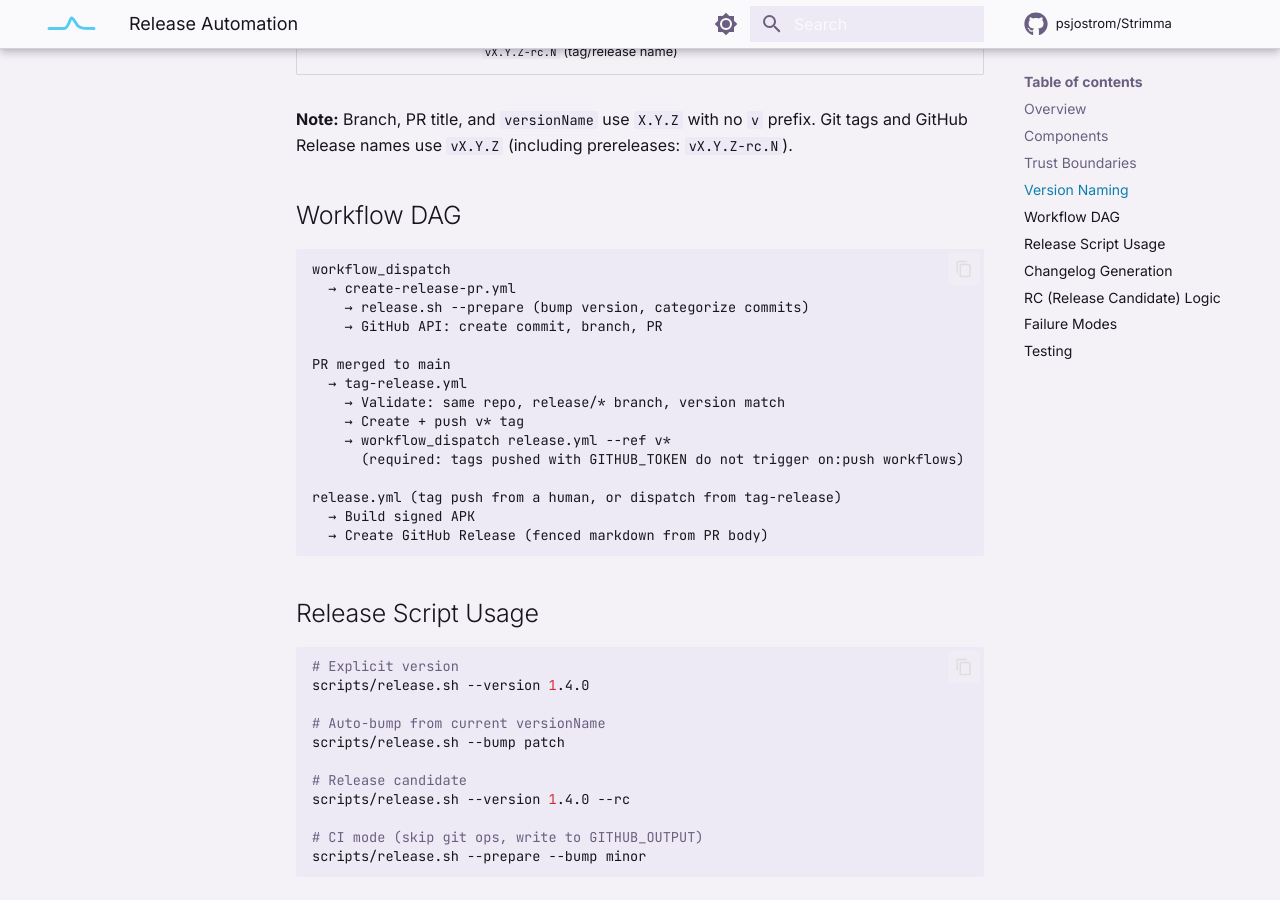
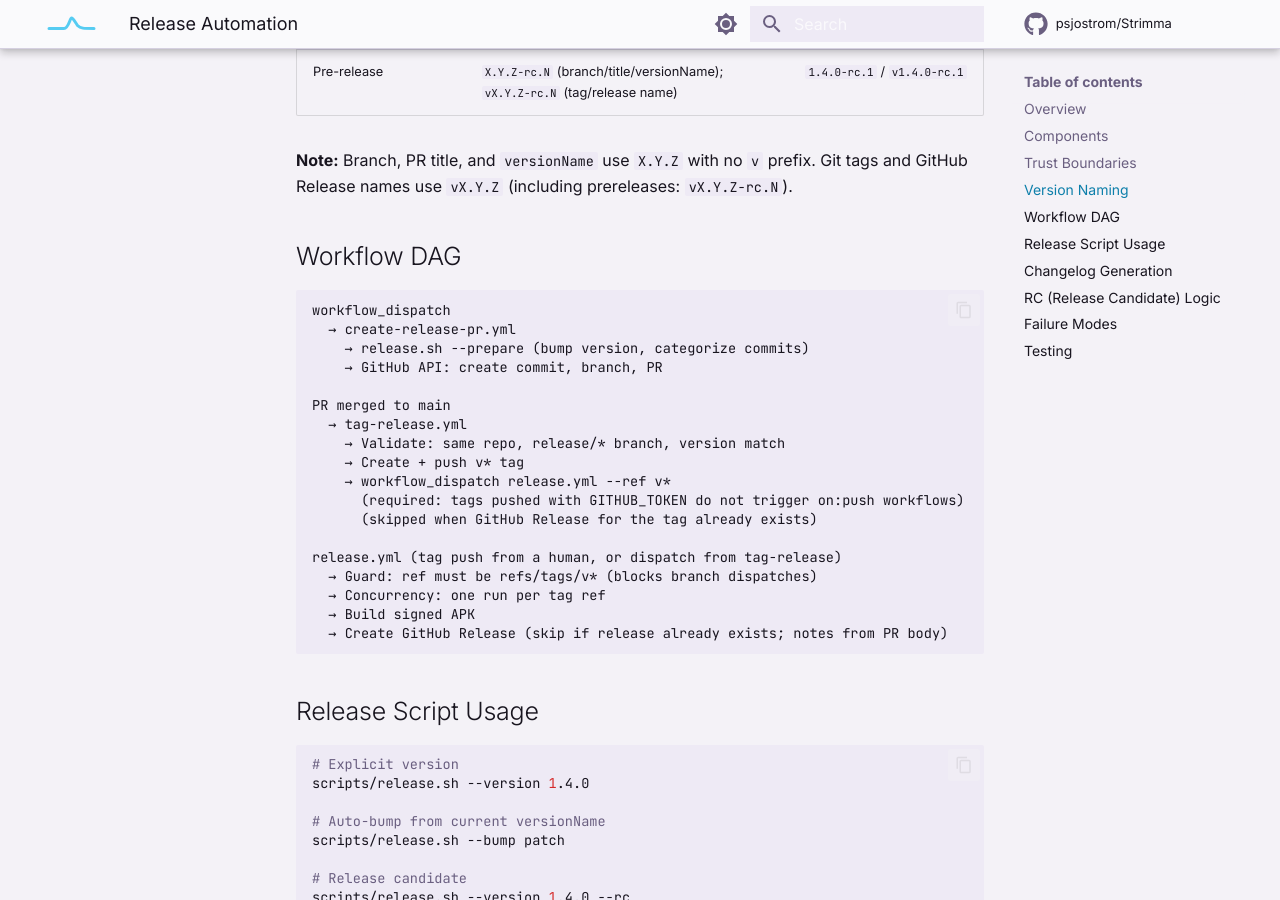
Before and after one commit to psjostrom/strimma, an MkDocs documentation site: the page built from docs/internal/release-automation.md, in a window 1280 px wide and 900 px high, scrolled down 1691 px. Built offline with MkDocs 1.6.1 and Material for MkDocs 9.7.7, drawn with Linux system fonts in a browser that asks for light colours; comment, search, counter and statistics services are not loaded; some of the changed text lies outside the part shown.

Commit message:
fix(ci): guard release dispatch to v* tags and make retries idempotent
Refuse branch workflow_dispatch runs, serialize per-tag releases, and skip
dispatch/create when a GitHub Release for the tag already exists.

Co-authored-by: Cursor <cursoragent@cursor.com>

````diff
--- a/docs/internal/release-automation.md
+++ b/docs/internal/release-automation.md
@@ -19,8 +19,8 @@ Strimma uses a three-stage release pipeline:
 |------|------|
 | `scripts/release.sh` | Bumps `versionName`, categorizes commits by conventional prefix, generates PR body. Works locally and in CI (`--prepare` mode). |
 | `.github/workflows/create-release-pr.yml` | `workflow_dispatch` — runs `release.sh --prepare`, creates verified commit + PR via GitHub API. Idempotent on re-run. |
-| `.github/workflows/tag-release.yml` | Triggers on PR merge to `main` — validates trust boundaries, extracts version, creates `v*` tag, dispatches Release APK. |
-| `.github/workflows/release.yml` | Triggers on `v*` tag push or `workflow_dispatch` — builds APK, creates GitHub Release with fenced markdown notes. |
+| `.github/workflows/tag-release.yml` | Triggers on PR merge to `main` — validates trust boundaries, extracts version, creates `v*` tag, dispatches Release APK (skips if the GitHub Release already exists). |
+| `.github/workflows/release.yml` | Triggers on `v*` tag push or `workflow_dispatch` against a `v*` tag — builds APK, creates GitHub Release with fenced markdown notes. Tag-scoped concurrency; skips create if the release already exists. |
 
 ## Trust Boundaries
 
@@ -59,10 +59,13 @@ PR merged to main
     → Create + push v* tag
     → workflow_dispatch release.yml --ref v*
       (required: tags pushed with GITHUB_TOKEN do not trigger on:push workflows)
+      (skipped when GitHub Release for the tag already exists)
 
 release.yml (tag push from a human, or dispatch from tag-release)
+  → Guard: ref must be refs/tags/v* (blocks branch dispatches)
+  → Concurrency: one run per tag ref
   → Build signed APK
-  → Create GitHub Release (fenced markdown from PR body)
+  → Create GitHub Release (skip if release already exists; notes from PR body)
 ```
 
 ## Release Script Usage
````
Also changed, not shown: 2 other files.
